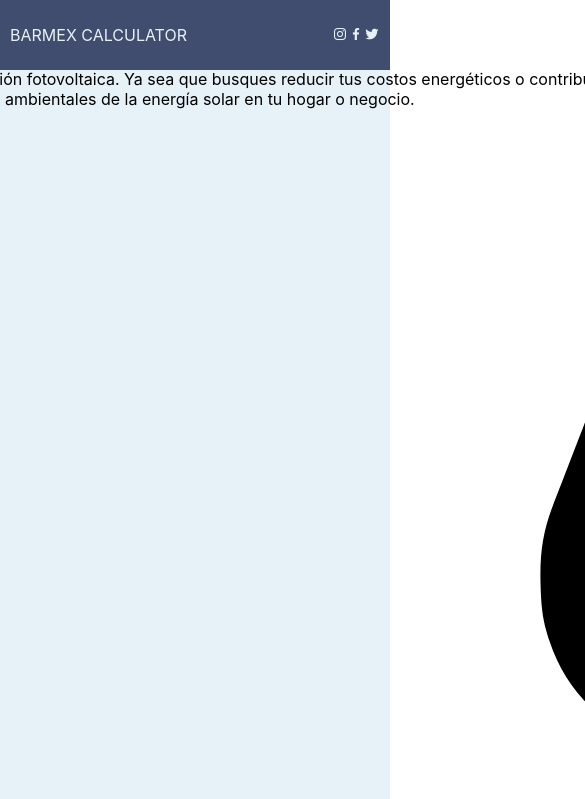
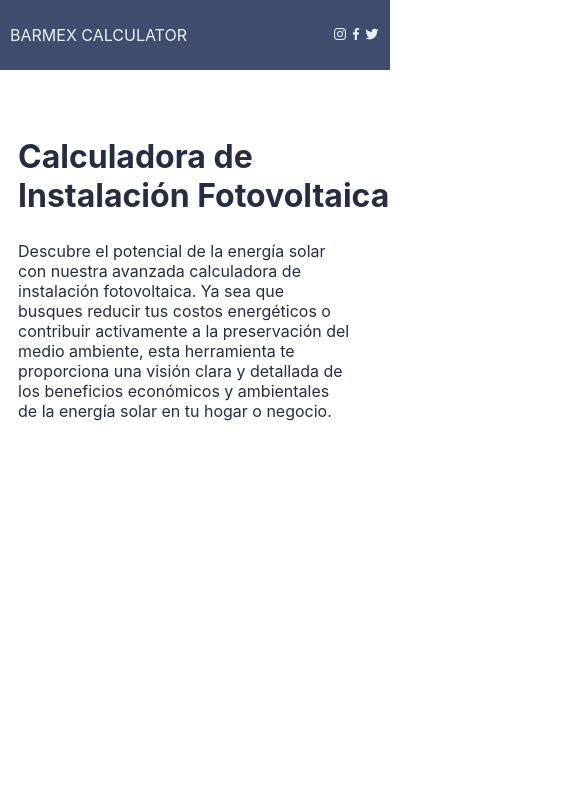
Before and after one commit to JesusVergara89/BarmexApp, a React (Vite) app: page / in a window 390 px wide. Shown: the top 799 px of the page, 585 px wide, since content can reach past the window. Built offline with nearby package versions, Linux system fonts and the light colour scheme; a web font is replaced by a local one.

Commit message:
changes in color and css rules, adding new media querys

```diff
--- a/src/index.css
+++ b/src/index.css
@@ -29,5 +29,4 @@ body {
   display: flex;
   flex-direction: column;
   align-items: center;
-  background-color: var(--ship-cove-100);
 }
--- a/src/styles/Presentation.css
+++ b/src/styles/Presentation.css
@@ -103,7 +103,7 @@
         height: auto;
         position: absolute;
         right: 50PX;
-        top: 30px;
+        top: 70px;
     }
 
     .Presentation-img2 {
@@ -111,6 +111,107 @@
         height: auto;
         position: absolute;
         right: 50PX;
-        top: 210px;
+        top: 220px;
     }
 }
+
+@media (400px < width<=700px) {
+    .Presentation {
+        width: 100%;
+        height: auto;
+        display: flex;
+        align-items: center;
+        justify-content: space-between;
+        margin-top: 60px;
+        position: relative;
+        padding-bottom: 20px;
+    }
+
+    .Presentation-description {
+        width: 50%;
+        height: auto;
+        display: flex;
+        flex-direction: column;
+        padding-left: 50px;
+        margin-top: 50px;
+    }
+
+    .Presentation-description h2 {
+        font-size: 2rem;
+        color: var(--ship-cove-950);
+        text-align: left;
+        font-weight: bold;
+    }
+
+    .Presentation-description p {
+        all: unset;
+        font-size: 1rem;
+        color: var(--ship-cove-950);
+        text-align: left;
+        width: 90%;
+    }
+
+
+    .Presentation-img1 {
+        width: 40%;
+        height: auto;
+        position: absolute;
+        right: 20PX;
+        top: 120px;
+    }
+
+    .Presentation-img2 {
+        width: 40%;
+        height: auto;
+        position: absolute;
+        right: 20PX;
+        top: 250px;
+    }
+}
+
+
+@media (width<=400px) {
+    .Presentation {
+        width: 100%;
+        height: auto;
+        display: flex;
+        align-items: center;
+        justify-content: space-between;
+        margin-top: 60px;
+        position: relative;
+        padding-bottom: 20px;
+    }
+
+    .Presentation-description {
+        width: 100%;
+        height: auto;
+        display: flex;
+        flex-direction: column;
+        padding-left: 18px;
+        margin-top: 50px;
+    }
+
+    .Presentation-description h2 {
+        font-size: 2rem;
+        color: var(--ship-cove-950);
+        text-align: left;
+        font-weight: bold;
+    }
+
+    .Presentation-description p {
+        all: unset;
+        font-size: 1rem;
+        color: var(--ship-cove-950);
+        text-align: left;
+        width: 90%;
+    }
+
+
+    .Presentation-img1 {
+       display: none;
+    }
+
+    .Presentation-img2 {
+        display: none;
+    }
+}
```
